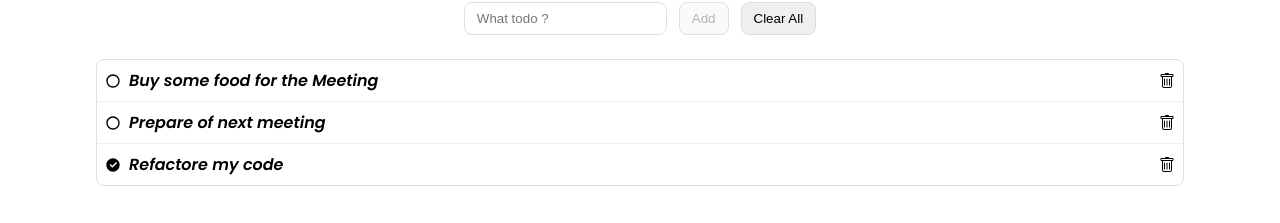
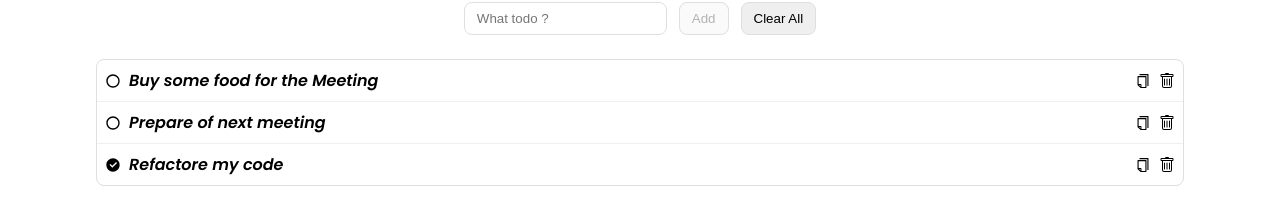
Before and after one commit to tamirossmbox/react-nextjs-redux-todos, a Next.js app: page / in a window 1280 px wide. Shown: the part 153-376 px from the top of the page. Built offline with nearby package versions, Linux system fonts and the light colour scheme.

Commit message:
copy ability

```diff
--- /dev/null
+++ b/src/app/utils.ts
@@ -0,0 +1,6 @@
+export function copyToClipboard(text: string) {
+  navigator.clipboard
+    .writeText(text)
+    .then(() => console.log(`Copied to clipboard: ${text}`))
+    .catch((err) => console.log(`Could not copy to clipboard: ${err}`));
+}
--- a/src/components/list-item/ListItem.module.css
+++ b/src/components/list-item/ListItem.module.css
@@ -15,6 +15,7 @@
     align-items:center;
     flex: 1;
     gap: 8px;
+    user-select: none;
 }
 
 .icon:hover {
--- a/src/components/list-item/ListItem.tsx
+++ b/src/components/list-item/ListItem.tsx
@@ -4,6 +4,8 @@ import { useDispatch } from 'react-redux';
 import { changeIsDone, deleteTodo } from '@/features/TodoSlice';
 import { BsTrash } from 'react-icons/bs';
 import { RiCheckboxBlankCircleLine, RiCheckboxCircleFill } from 'react-icons/ri'
+import { AiOutlineCopy } from 'react-icons/ai';
+import { copyToClipboard } from '@/app/utils';
 
 interface ListItemProps {
     id: number | string;
@@ -19,7 +21,11 @@ const ListItem = ({ id, text, isDone }: ListItemProps) => {
     }
 
     const handleClick = () => {
-        dispatch(changeIsDone({id, isDone}))
+        dispatch(changeIsDone({ id, isDone }))
+    }
+
+    const handleCopyClick = () => {
+        copyToClipboard(text)
     }
 
     return (
@@ -31,6 +37,7 @@ const ListItem = ({ id, text, isDone }: ListItemProps) => {
             </span>
 
             <div className={styles['action-box']}>
+                <AiOutlineCopy onClick={handleCopyClick}/>
                 <BsTrash onClick={handleDeleteTodo} className={`${styles.icon} ${styles['delete-icon']}`} />
             </div>
         </li>
```
